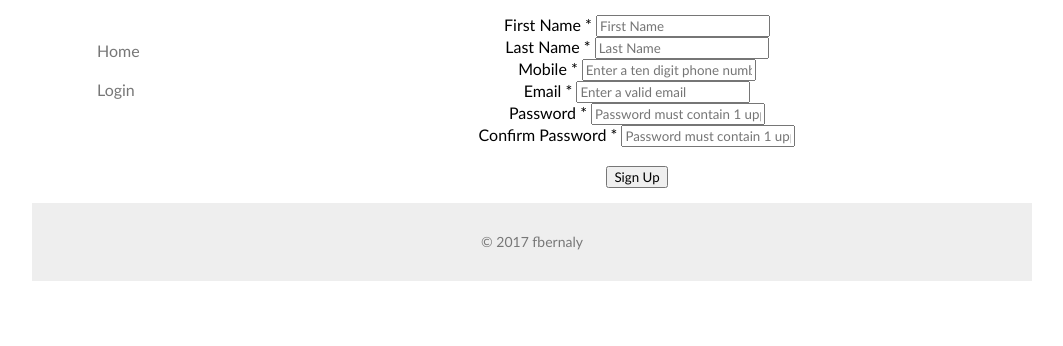
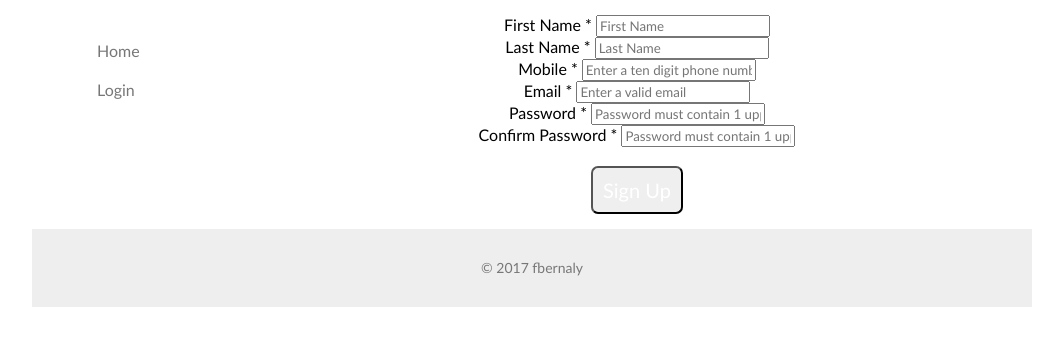
Before and after one commit to fbernaly/FilmLookup-WebApp, a PHP site: page /web/signup.html in a window 1280 px wide. Shown: the part 131-477 px from the top of the page, without its empty margins (108-1171 px from the left). Run offline with PHP 8.4, Linux system fonts and the light colour scheme.

Commit message:
button style

```diff
--- a/web/styles/main.css
+++ b/web/styles/main.css
@@ -173,6 +173,14 @@ input[type=text].expandable:focus {
     width: 80%;
 }
 
+button {
+    padding: 10px;
+    border-radius: 7px;
+    text-align: center;
+    color: white;
+    font-size: 20px;
+}
+
 #loader {
     border: 5px solid #eee;
     border-radius: 50%;
```
